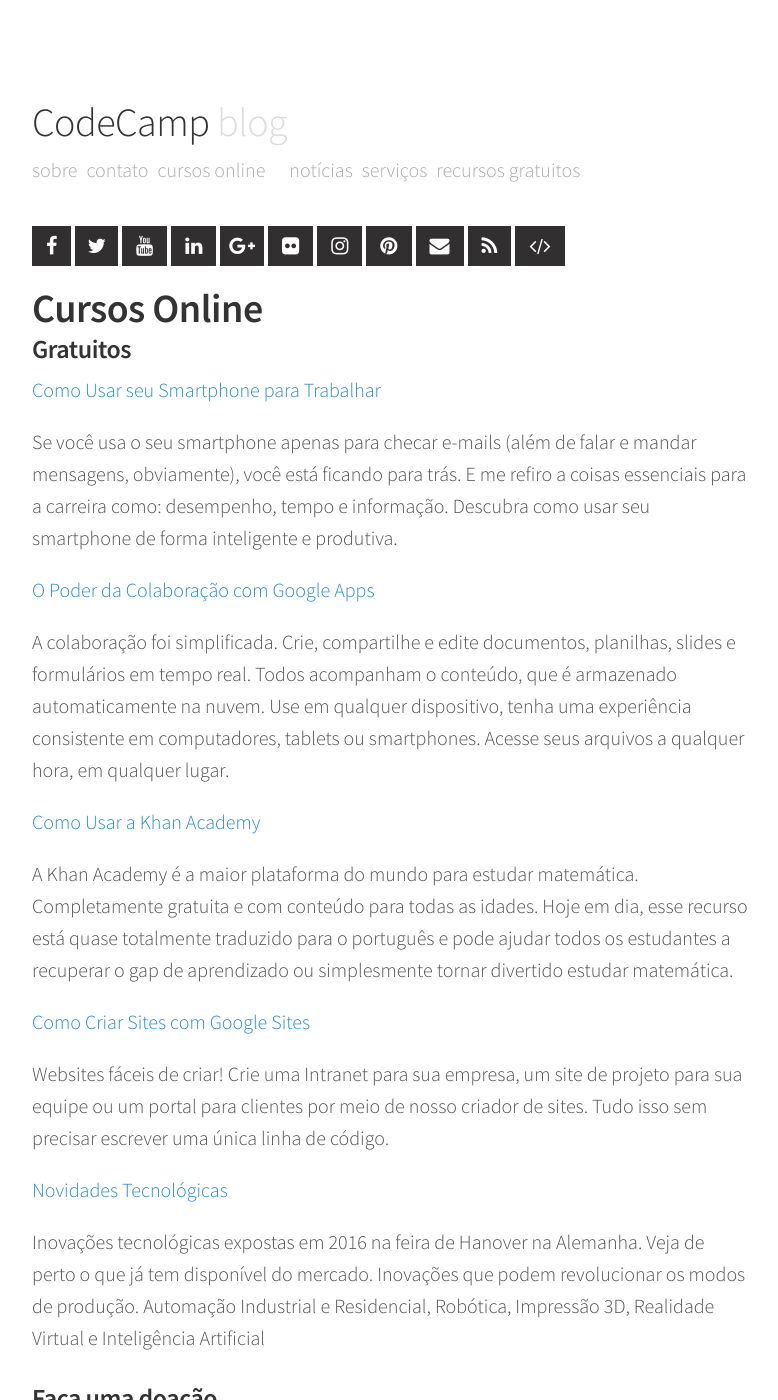
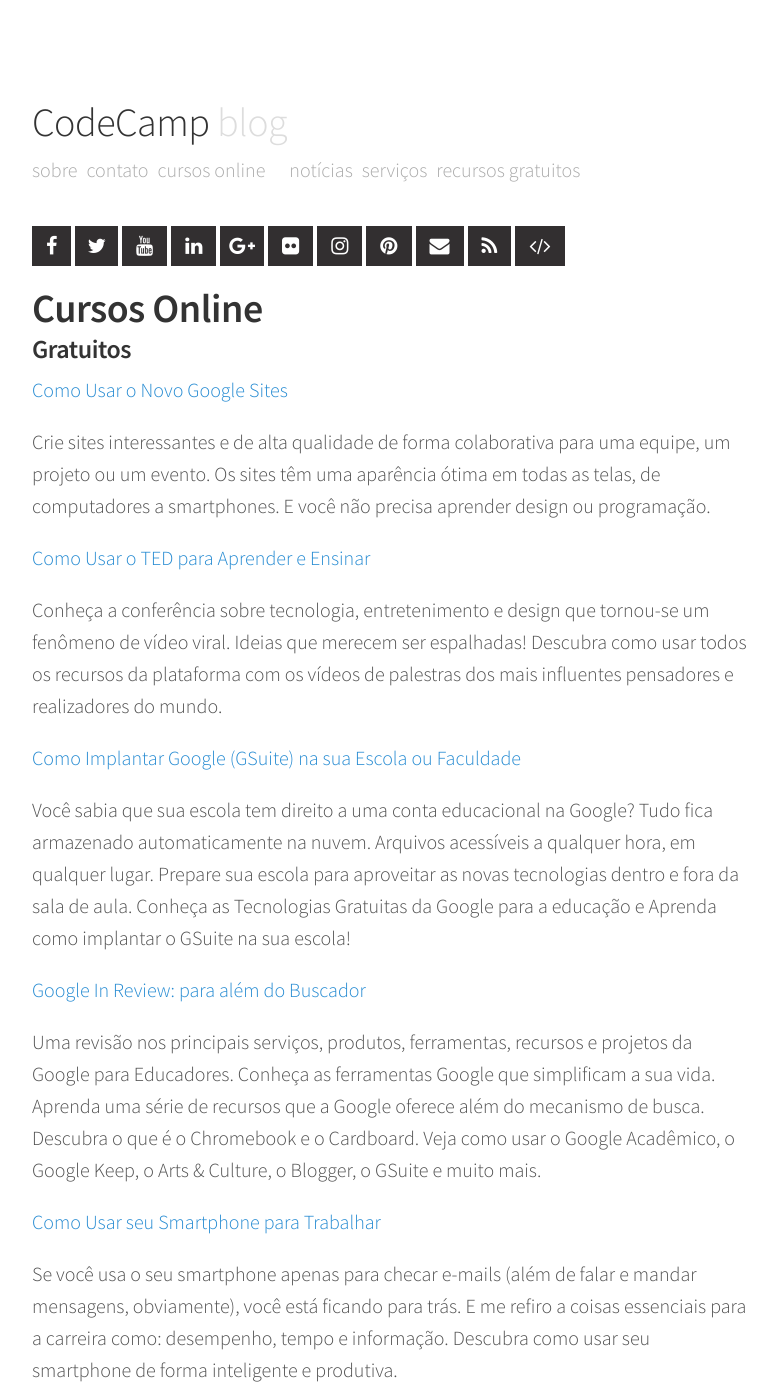
Before and after one commit to snvas/snvas.github.io, a Jekyll site: the page built from cursos.md, in a window 1280 px wide and 1400 px high. Shown: the whole window, without its empty margins (248-1026 px from the left). Built offline with Jekyll 4.4.1, drawn with Linux system fonts in a browser that asks for light colours; nearby versions of some CDN libraries; some of the changed text lies outside the part shown.

Commit message:
novos cursos

```diff
--- a/cursos.md
+++ b/cursos.md
@@ -5,6 +5,21 @@
 ---
 
 ### Gratuitos
+[Como Usar o Novo Google Sites](https://www.udemy.com/como-usar-o-novo-google-sites/?couponCode=SITESACADEMIA17)
+
+Crie sites interessantes e de alta qualidade de forma colaborativa para uma equipe, um projeto ou um evento. Os sites têm uma aparência ótima em todas as telas, de computadores a smartphones. E você não precisa aprender design ou programação.
+
+[Como Usar o TED para Aprender e Ensinar](https://www.udemy.com/como-usar-o-ted/?couponCode=TEDACADEMIA17)
+
+Conheça a conferência sobre tecnologia, entretenimento e design que tornou-se um fenômeno de vídeo viral. Ideias que merecem ser espalhadas! Descubra como usar todos os recursos da plataforma com os vídeos de palestras dos mais influentes pensadores e realizadores do mundo.
+
+[Como Implantar Google (GSuite) na sua Escola ou Faculdade](https://www.udemy.com/como-implantar-gsuite-na-sua-escola-ou-faculdade/)
+
+Você sabia que sua escola tem direito a uma conta educacional na Google? Tudo fica armazenado automaticamente na nuvem. Arquivos acessíveis a qualquer hora, em qualquer lugar. Prepare sua escola para aproveitar as novas tecnologias dentro e fora da sala de aula. Conheça as Tecnologias Gratuitas da Google para a educação e Aprenda como implantar o GSuite na sua escola!
+
+[Google In Review: para além do Buscador](https://www.udemy.com/google-in-review-para-alem-do-buscador/)
+
+Uma revisão nos principais serviços, produtos, ferramentas, recursos e projetos da Google para Educadores. Conheça  as ferramentas Google que simplificam a sua vida. Aprenda uma série de recursos que a Google oferece além do mecanismo de busca. Descubra o que é o Chromebook e o Cardboard. Veja como usar o Google Acadêmico, o Google Keep, o Arts & Culture, o Blogger, o GSuite e muito mais.
 
 [Como Usar seu Smartphone para Trabalhar](https://inovadores.coursify.me/courses/como-usar-seu-smartphone-para-trabalhar)
 
@@ -14,7 +29,7 @@
 
 A colaboração foi simplificada. Crie, compartilhe e edite documentos, planilhas, slides e formulários em tempo real. Todos acompanham o conteúdo, que é armazenado automaticamente na nuvem. Use em qualquer dispositivo, tenha uma experiência consistente em computadores, tablets ou smartphones. Acesse seus arquivos a qualquer hora, em qualquer lugar.
 
-[Como Usar a Khan Academy](http://googletrainer.teachable.com/p/como-usar-a-khan-academy)
+[Como Usar a Khan Academy](https://www.udemy.com/como-usar-a-khan-academy/)
 
 A Khan Academy é a maior plataforma do mundo para estudar matemática. Completamente gratuita e com conteúdo para todas as idades. Hoje em dia, esse recurso está quase totalmente traduzido para o português e pode ajudar todos os estudantes a recuperar o gap de aprendizado ou simplesmente tornar divertido estudar matemática.
 
@@ -29,7 +44,7 @@
 
 ### Faça uma doação
 
-Produzir os conteúdos demanda muito tempo, esforço e trabalho. Para garantir a maior acessibilidade possível, oferecemos tudo isso gratuitamente. Contamos com o seu apoio para podermos oferecer novos conteúdos de valor e conseguirmos alcançar ainda mais pessoas.
+Produzir os conteúdos demanda muito tempo, esforço e trabalho. Para garantir a maior acessibilidade possível, oferecemos muito disso gratuitamente. Contamos com o seu apoio para podermos oferecer novos conteúdos de valor e conseguirmos alcançar ainda mais pessoas.
 
 Colabore com esse movimento AGORA, com um simples gesto de generosidade, qualquer valor ajuda.
 
```
